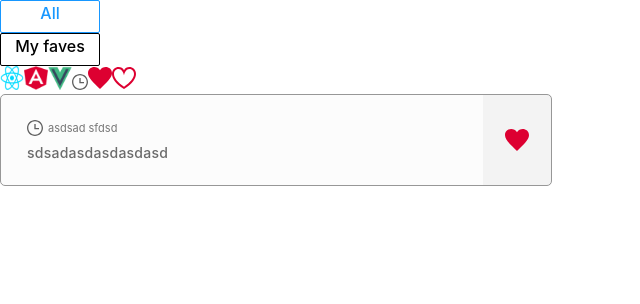
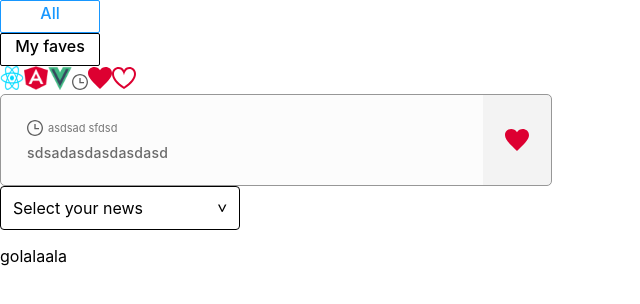
Before and after one commit to angelivan44/Reign-Test, a React (Create React App) app: page / in a window 1280 px wide. Shown: the top 304 px of the page, without its empty margins (0-640 px from the left). Built offline with nearby package versions, Linux system fonts and the light colour scheme.

Commit message:
add search component

```diff
--- a/src/App.js
+++ b/src/App.js
@@ -1,6 +1,7 @@
 import { useState } from "react";
 import Card from "./Components/Card";
 import Icon from "./Components/Icon";
+import Search from "./Components/Search";
 import Tab from "./Components/Tab";
 
 function App() {
@@ -16,6 +17,8 @@ function App() {
     <Icon type="favorite"></Icon>
     <Icon type="nofavorite"></Icon>
     <Card timedata = " asdsad sfdsd" type = "favorite"  body ="sdsadasdasdasdasd"></Card>
+    <Search></Search>
+    <p>golalaala</p>
     </div>
   );
 }
--- a/src/Components/Search.js
+++ b/src/Components/Search.js
@@ -0,0 +1,65 @@
+import styled from "@emotion/styled";
+import { useState } from "react";
+import Icon from "./Icon";
+
+export default function Search( ) {
+
+  const [toggle , setToggle] = useState(false)
+  return (
+    <StyleContainer>
+      <StyleDiv onClick={()=>setToggle(!toggle)}>
+        <p>Select your news</p>
+        <StyleP>&lt;</StyleP>
+      </StyleDiv>
+      <StyleOl toggle={toggle}>
+        <li><Icon type="angular"></Icon>Angular</li>
+        <li><Icon type="react"></Icon>Reacts</li>
+        <li><Icon type="vue"></Icon>Vuejs</li>
+      </StyleOl>
+    </StyleContainer>
+  );
+}
+
+const StyleDiv = styled.div`
+    border: solid 1px;
+    display:flex;
+    padding:5px 12px;
+    height:32px;
+    justify-content:space-between;
+    align-items: center;
+    border-radius: 4px;
+`;
+
+const StyleP = styled.p`
+  transform : rotate(-90deg);
+  margin:0;
+`
+const StyleOl = styled.ol`
+  display:${props => props.toggle ? "block" : "none"};
+  list-style: none;
+  background-color:#fff;
+  margin:0;
+  position:absolute;
+  width:240px;
+  top: 50px;
+  padding-left:11px;
+  padding-right: 0;
+  box-sizing: border-box;
+  box-shadow: 0 2px 2px 0 #dad8d8;
+  & li {
+    font-size: 14px;
+    display:flex;
+    align-items:center;
+    justify-content:start;
+    height:46px;
+    gap:13px;
+    & :hover {
+      background-color:#eaeaea;
+    }
+  }
+`
+
+const StyleContainer = styled.div`
+  position:relative;
+  width:240px;
+`
```
